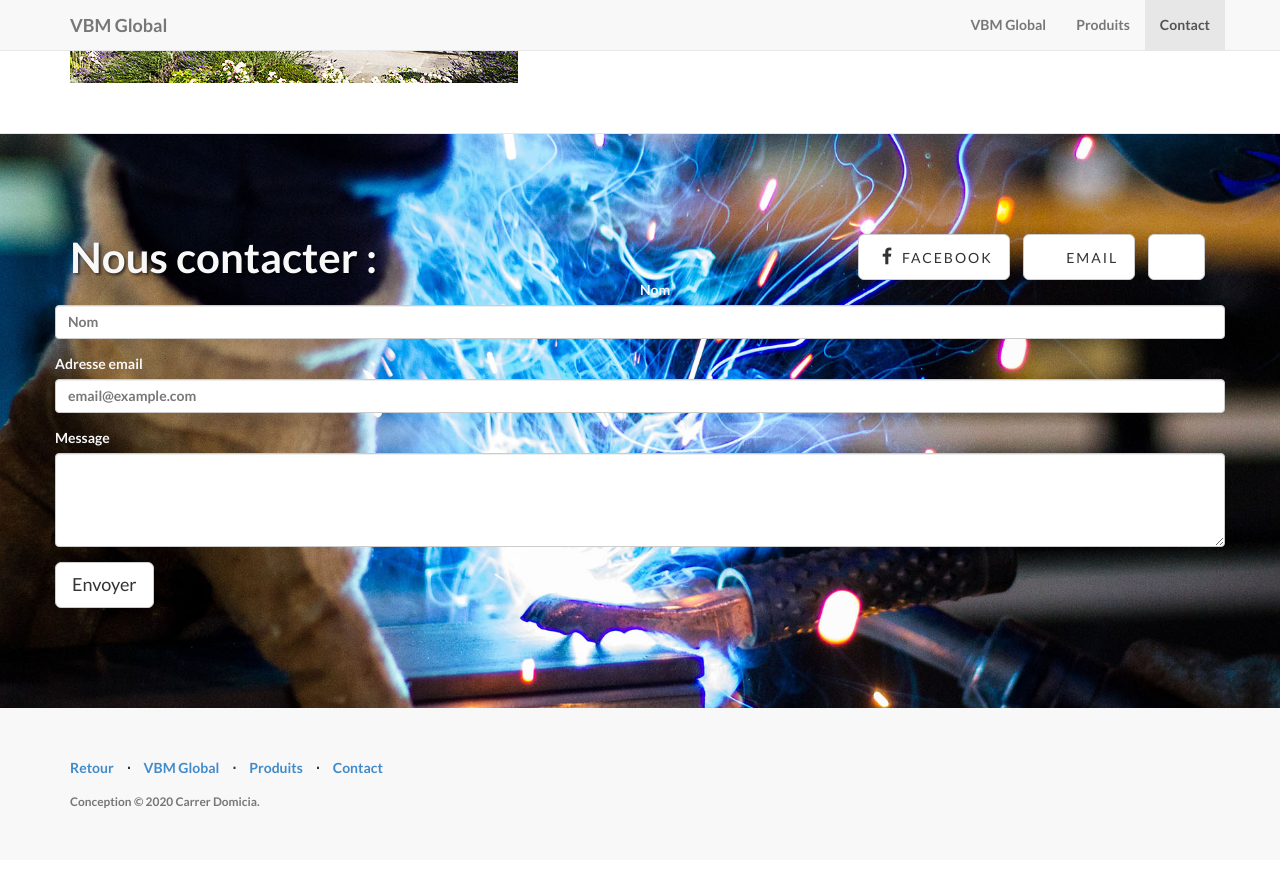
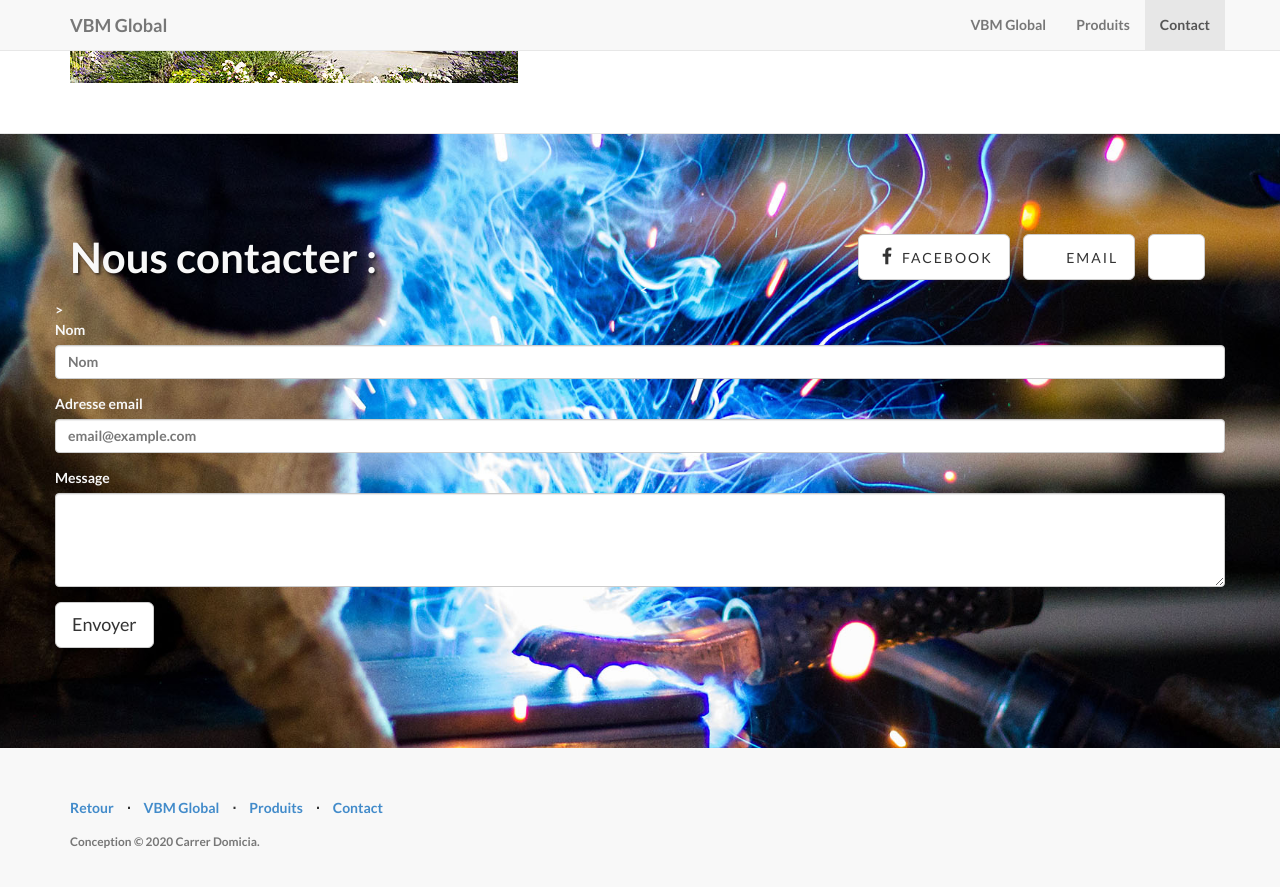
Before and after one commit to juanitito/vbm-landing, a Jekyll site: the page built from index.html, in a window 1280 px wide and 900 px high, scrolled down 2645 px. Shown: the top 887 px of the window. Built offline with Jekyll 4.4.1, drawn with Linux system fonts in a browser that asks for light colours; nearby versions of some CDN libraries; library files that are not in the unit come from our copies; before the commit the page ends 3505 px from its top, so only the background shows below that.

Commit message:
Update contact.html

```diff
--- a/_includes/contact.html
+++ b/_includes/contact.html
@@ -15,6 +15,7 @@
 					</ul>
 				</div>
 				<p></p>
+				<<br>>
 					<form accept-charset="UTF-8" action="https://getform.io/f/8e4f278d-fa48-44f6-850a-a0e6f4e8203c" method="POST"enctype="multipart/form-data" target="_blank">
   					<div class="form-group">
     					<label for="exampleFormControlInput1">Nom</label>
```
